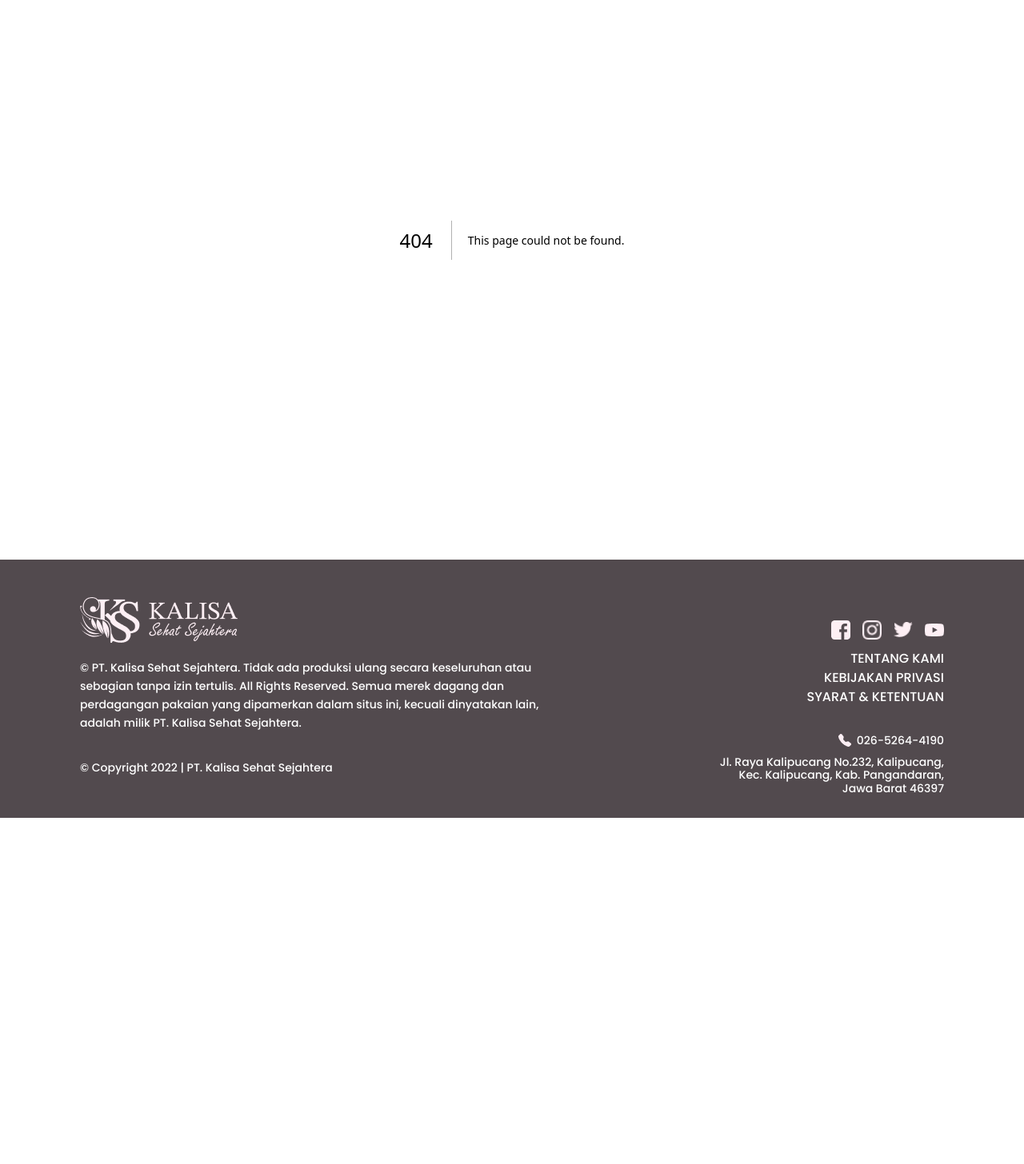
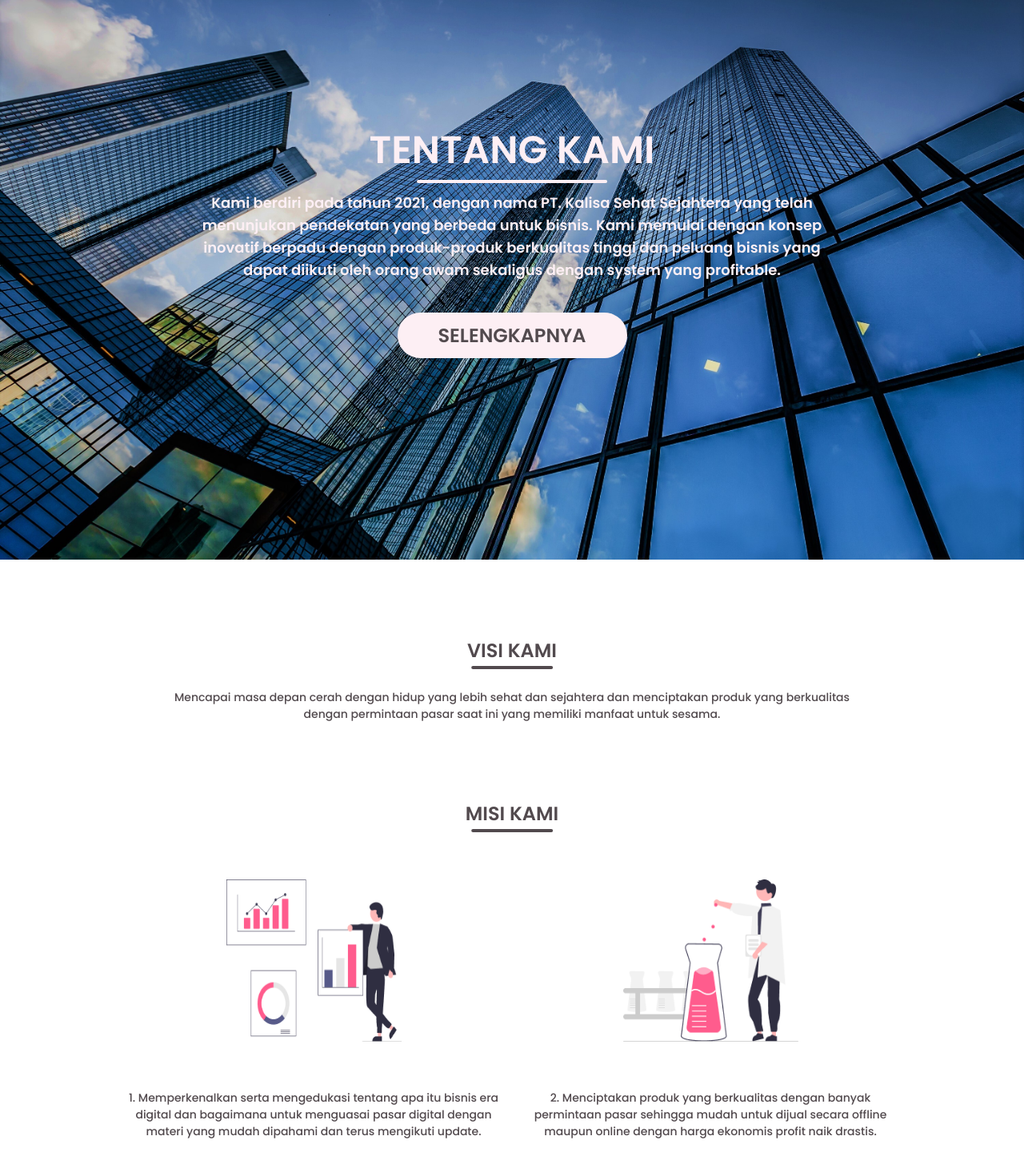
Before and after one commit to nurrochman-ramadhon/kalisa.cp, a Next.js app: page /about in a window 1280 px wide. Before the commit this address had no page. Shown: the part 189-1645 px from the top of the page at 80% size. Before the commit the page ends 1212 px from the top, so only its background shows below. Built offline with nearby package versions, Linux system fonts and the light colour scheme.

Commit message:
fix: bug in about page

```diff
--- /dev/null
+++ b/src/app/about/page.jsx
@@ -0,0 +1,97 @@
+import Image from "next/image";
+import Banner from "../../../public/assets/frame2/main-banner-2.jpg";
+import image1 from "../../../public/assets/frame2/image1 2.png";
+import image2 from "../../../public/assets/frame2/image2 2.png";
+import image3 from "../../../public/assets/frame2/image3 2.png";
+import image4 from "../../../public/assets/frame2/image4 2.png";
+import AboutUsCard from "../../components/card/AboutUsCard";
+
+const About = () => {
+  const aboutContent = [
+    {
+      title: "VISI KAMI",
+      description:
+        "Mencapai masa depan cerah dengan hidup yang lebih sehat dan sejahtera dan menciptakan produk yang berkualitas  dengan permintaan pasar saat ini yang memiliki manfaat untuk sesama.",
+      content: "",
+    },
+    {
+      title: "MISI KAMI",
+      content: [
+        {
+          src: image1,
+          desc: "1.	Memperkenalkan serta mengedukasi tentang apa itu bisnis era digital dan bagaimana untuk menguasai pasar digital dengan materi yang mudah dipahami dan terus mengikuti update.",
+        },
+        {
+          src: image2,
+          desc: "2.	Menciptakan produk yang berkualitas dengan banyak permintaan pasar sehingga mudah untuk dijual secara offline maupun online dengan harga ekonomis profit naik drastis.",
+        },
+        {
+          src: image3,
+          desc: "3.	Mencapai kesuksesan bersama dengan hidup yang lebih sehat dan sejahtera serta memberi manfaat untuk sesama.",
+        },
+        {
+          src: image4,
+          desc: "4.	Menciptakan bisnis yang jujur dan Amanah guna untuk meningkatkan kepercayaan masyarakat. ",
+        },
+      ],
+    },
+    {
+      title: "PRINSIP KAMI",
+      description:
+        "Menciptakan bisnis yang sehat dan permintaan produk yang terus meningkat melalui distributor kami yang tersebar diseluruh kota besar di Indonesia. Kami berkomitmen untuk meningkatkan perekonomian pelanggan kami. Jaringan distributor membawa produk kami kepada masyarakat dan membuatnya mudah diakses oleh pelanggan kami.",
+      content: "",
+    },
+    {
+      title: "TIM KAMI",
+      description:
+        "Tim kami yang berasal dari berbagai macam latar belakang bisnis dan pengalaman dengan jiwa muda yang membara menggabungkan ide - ide brilian akan menciptakan suatu sitem bisnis yang luar biasa.",
+      content: "",
+    },
+  ];
+  return (
+    <main className="mb-[78px]">
+      {/* Banner */}
+      <section>
+        {/* Pembungkus utama */}
+        <div className="relative h-screen">
+          {/* Image untuk banner utama disini */}
+          <Image
+            src={Banner}
+            alt="Banner"
+            className="pointer-events-none h-screen object-center object-cover md:object-top md:object-cover"
+          />
+          <div className="absolute inset-0 flex flex-col justify-center items-center w-full">
+            <h1 className="text-center font-bold text-[32px] md:text-[48px] text-primary3 relative">
+              TENTANG KAMI
+              <span className="absolute bottom-[-5px] left-1/2 transform -translate-x-1/2 w-8/12 h-1 bg-primary3 rounded-lg"></span>
+            </h1>
+            <p className="text-primary3 font-semibold text-md md:text-lg text-center max-w-[850px] px-4 my-4">
+              Kami berdiri pada tahun 2021, dengan nama PT. Kalisa Sehat
+              Sejahtera yang telah menunjukan pendekatan yang berbeda untuk
+              bisnis. Kami memulai dengan konsep inovatif berpadu dengan
+              produk-produk berkualitas tinggi dan peluang bisnis yang dapat
+              diikuti oleh orang awam sekaligus dengan system yang profitable.
+            </p>
+            <button className="bg-primary3 hover:bg-neutral-200 text-primary1 w-[287px] h-[57px] rounded-[42px] font-semibold text-[24px] mt-[23px]">
+              SELENGKAPNYA
+            </button>
+          </div>
+        </div>
+      </section>
+      {aboutContent.map((aboutContent, index) => {
+        return (
+          <AboutUsCard
+            title={aboutContent.title}
+            description={aboutContent.description}
+            content={aboutContent.content}
+            index={index}
+          />
+        );
+      })}
+
+      <section></section>
+    </main>
+  );
+};
+
+export default About;
```
